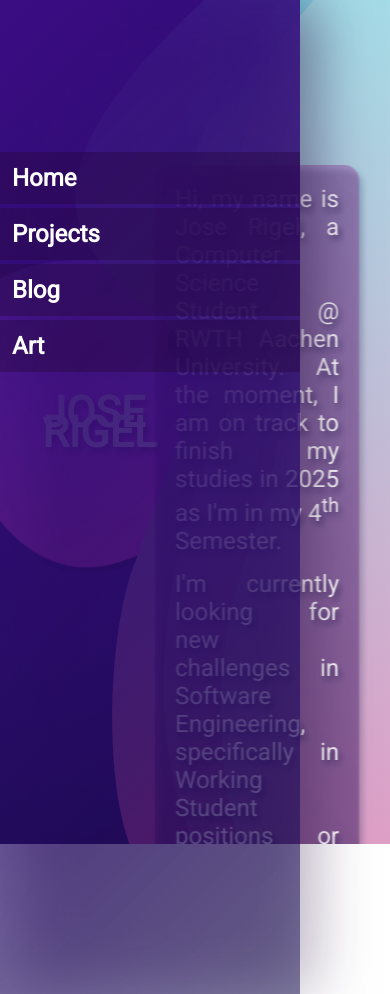
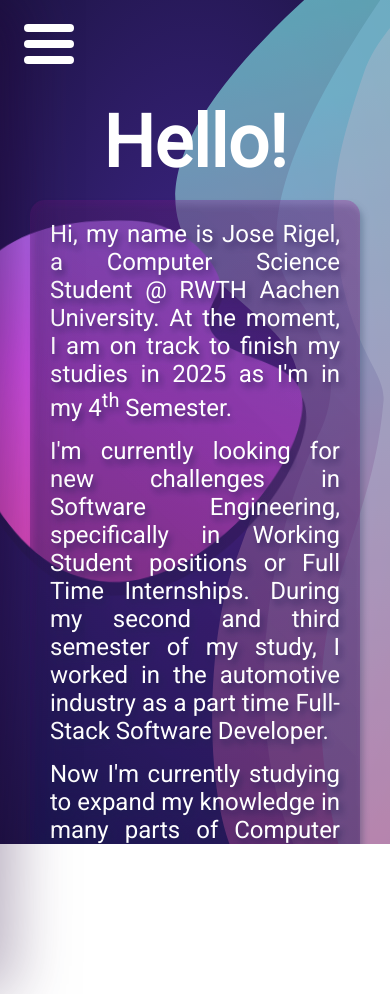
Before and after one commit to joserigel/joserigel.github.io, a React (Create React App) app: page / in a window 390 px wide. After the commit the page ends 844 px from the top, so only its background shows below. Built offline with nearby package versions, Linux system fonts and the light colour scheme.

Commit message:
Finished home page and responsive ui

```diff
--- a/src/modules/Main.css
+++ b/src/modules/Main.css
@@ -74,23 +74,65 @@ header {
     color: rgb(46, 38, 65);
 }
 
+
 .burger {
+    display: flex;
+    flex-direction: column;
+    justify-content: space-between;
     position: fixed;
     z-index: 1001;
-    height: 50px;
+    height: 40px;
+    width: 50px;
     margin: 1.5em;
+    transition-duration: 0.5s;
 }
 
-@media (max-width: 667px) {
+.burger > div {
+    background-color: white;
+    height: 8px;
+    border-radius: 8px;
+    width: 100%;
+    transition-duration: 0.3s;
+}
+
+.cross {
+    margin-left: 125px;
+}
+
+.cross > div:nth-child(2) {
+    transform: rotate(-45deg);
+}
+
+.cross > div:first-child {
+    transform: translateY(16px) rotate(45deg);
+}
+
+.cross > div:last-child {
+    transform: translateY(-16px) rotate(45deg);
+}
+
+
+@media (min-width: 967px) {
+    .burger {
+        display: none;
+    }
+}
+
+@media (max-width: 967px) {
     header {
-        position: absolute;
+        transform: translateX(-300px);
         flex-direction: column;
         background: linear-gradient(-45deg, rgba(12, 4, 71, 0.5), rgb(59, 13, 132));
         filter: drop-shadow(15px 0px 30px rgba(31, 2, 53, 0.557));
+        padding: 0;
         padding-top: 150px;
         width: 300px;
-        height: 100%;
+        height: 100vh;
         margin: 0;
+    }
+
+    .expanded {
+        transform: none;
     }
 
     .nav-item, .nav-item:first-child {
--- a/src/modules/Main.tsx
+++ b/src/modules/Main.tsx
@@ -1,11 +1,45 @@
 import { Outlet } from 'react-router';
 import './Main.css';
-import React from 'react';
+import React, { useEffect, useState } from 'react';
 import { Link } from 'react-router-dom';
 
+interface BurgerProps {
+  setExpanded: React.Dispatch<React.SetStateAction<boolean>>;
+  expanded: boolean
+}
+
+function Burger({setExpanded, expanded}: BurgerProps) {
+  return (<div onClick={() => setExpanded((x) => !x)}
+    className={`burger ${expanded ? 'cross' : ''}`}>
+    <div/>
+    <div/>
+    <div/>
+  </div>);
+}
+
 function Main() {
+  const [expanded, setExpanded] = useState(false);
+  const [isMobile, setIsMobile] = useState(false);
+  useEffect(() => {
+    function onWindowResize(event: any) {
+      if (event.target.innerWidth > 967) {
+        setExpanded(false);
+        setIsMobile(false);
+      } else if (!isMobile) {
+        setTimeout(() => setIsMobile(true), 400);
+      }
+    }
+    window.addEventListener('resize', onWindowResize);
+    onWindowResize({target: {innerWidth: window.innerWidth}});
+
+    return () => window.removeEventListener('resize', onWindowResize)
+  });
+
   return (<>
-    <header>
+    <Burger expanded={expanded} setExpanded={setExpanded}/>
+    <header className={`${expanded ? 'expanded' : ''}`}
+      style={{transitionDuration: isMobile ? '0.2s' : '0s'}}
+    >
         <Link className='nav-item' to='/'>Home</Link>
         <Link className='nav-item' to='project'>Projects</Link>
         <Link className='nav-item' to='blog'>Blog</Link>
--- a/src/modules/pages/Home.css
+++ b/src/modules/pages/Home.css
@@ -23,10 +23,12 @@ article::-webkit-scrollbar {
     display: none;
 }
 
-.icon-position {
-    height: 100%;
+.name-title {
     position: absolute;
+    height: 50%;
+    transform: translateY(50%);
     display: flex;
+    flex-direction: column;
     margin: auto;
     padding-left: 5vmax;
     align-items: center;
@@ -34,19 +36,22 @@ article::-webkit-scrollbar {
     vertical-align: middle;
 }
 
-.name-title {
+.name-title > h1{
     text-align: left;
     font-size: 11vw;
+    margin: 0px;
     filter: drop-shadow(3px 5px 3px rgba(100, 34, 100, 0.774));
     font-weight: bold;
 }
 
-.name-title br {
-    content: ' ';
-    display: block;
-    height: 0px;
-    margin: -30px 0px;
-    line-height:22px;
+.name-title > h1:last-child {
+    transform: translateY(-3vw);
+}
+
+.name-title-alt {
+    text-align: center;
+    font-size: 72px;
+    margin: 0;
 }
 
 .blob {
@@ -81,12 +86,15 @@ article::-webkit-scrollbar {
     background: radial-gradient( rgb(41, 24, 87) 0%, rgb(34, 26, 71) 100%);
     height: 100%;
     width: 100%;
+
+    opacity: 0.7;
 }
 
 .waves {
     position: fixed;
     height: 100vh;
     right: 0;
+    z-index: -1;
 }
 
 .card {
@@ -128,7 +136,6 @@ article::-webkit-scrollbar {
     padding: 0;
 }
 
-
 .icon {
     height: 30px;
     vertical-align: middle;
@@ -153,3 +160,34 @@ article::-webkit-scrollbar {
     0%, 100%    {transform: translateY(0em) rotate(0deg);}
     50%         {transform: translateY(-5%) rotate(3deg);}
 }
+
+@media (max-width: 967px) {
+    article {
+        width: 100%;
+        translate: 0;
+        padding-top: 100px;
+        padding-left: 15px;
+        padding-right: 15px;
+    }
+
+    .blob {
+        top: 0;
+        height: 100%;
+        width: 100%;
+    }
+
+    .offset {
+        top: 1%;
+        height: 101%;
+        width: 101%;
+    }
+
+    .name-title {
+        display: none;
+    }
+
+    .waves {
+        transform: translateX(100px);
+        opacity: 0.8;
+    }
+}
--- a/src/modules/pages/Home.tsx
+++ b/src/modules/pages/Home.tsx
@@ -11,19 +11,21 @@ function Home() {
       <div className='pink-red-gradient'/>
     </div>
 
-    <div className='icon-position'>
-      <h1 className='name-title'>JOSE <br/>RIGEL</h1>
+    <div className='name-title'>
+      <h1>JOSE</h1>
+      <h1>RIGEL</h1>
     </div>
 
     <img className='waves' src='/waves.svg' alt='waves'/>
 
     <article>
+      <h1 className='name-title-alt'>Hello!</h1>
       <div className='card'>
         <p>
           Hi, my name is Jose Rigel, a Computer Science Student @ RWTH Aachen University. At the moment, I am on track to finish my studies in 2025 as I'm in my 4<sup>th</sup> Semester.
         </p>
         <p>
-          I'm currently looking for new challenges in Software Engineering, specifically in Working Student positions or Full Time Internships. During my second and third semester of my study, I worked in the automotive industry as part time Full-Stack Software Developer.
+          I'm currently looking for new challenges in Software Engineering, specifically in Working Student positions or Full Time Internships. During my second and third semester of my study, I worked in the automotive industry as a part time Full-Stack Software Developer.
         </p>
         <p>
           Now I'm currently studying to expand my knowledge in many parts of Computer Science!
```
